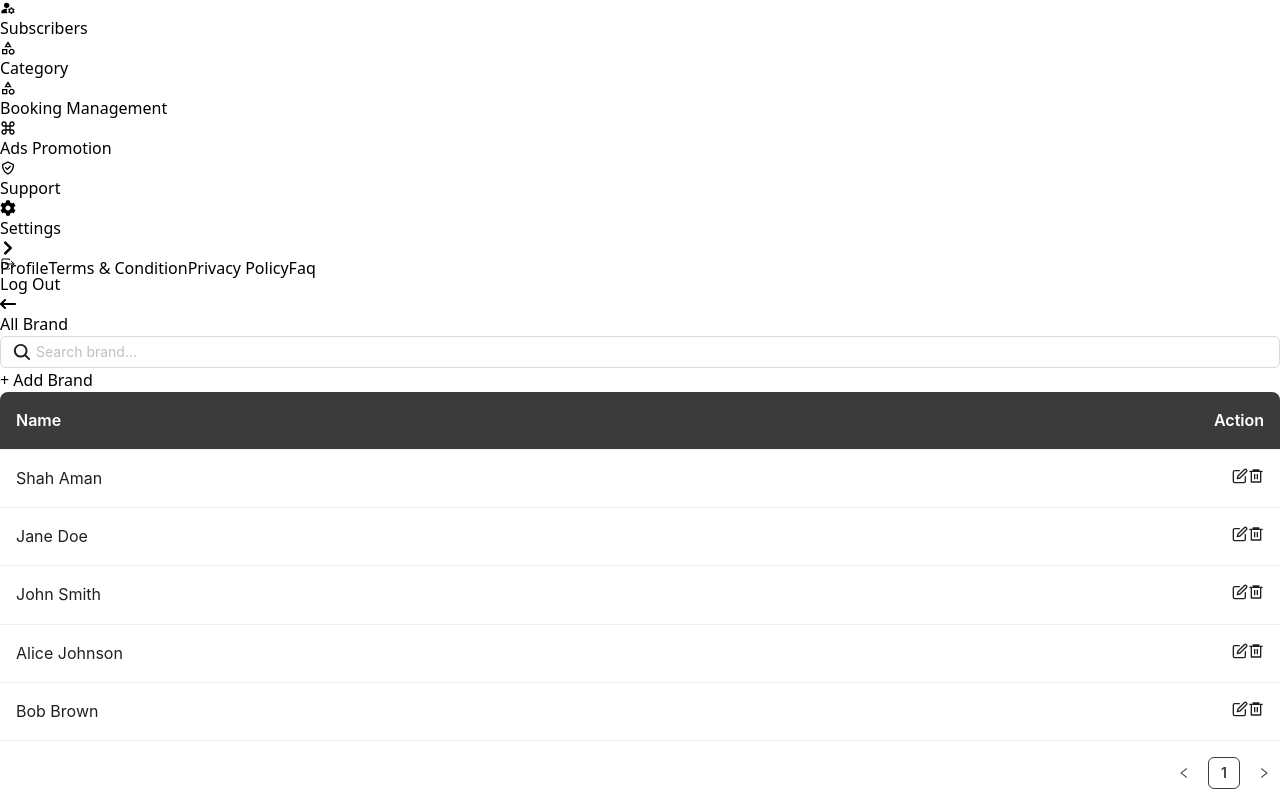
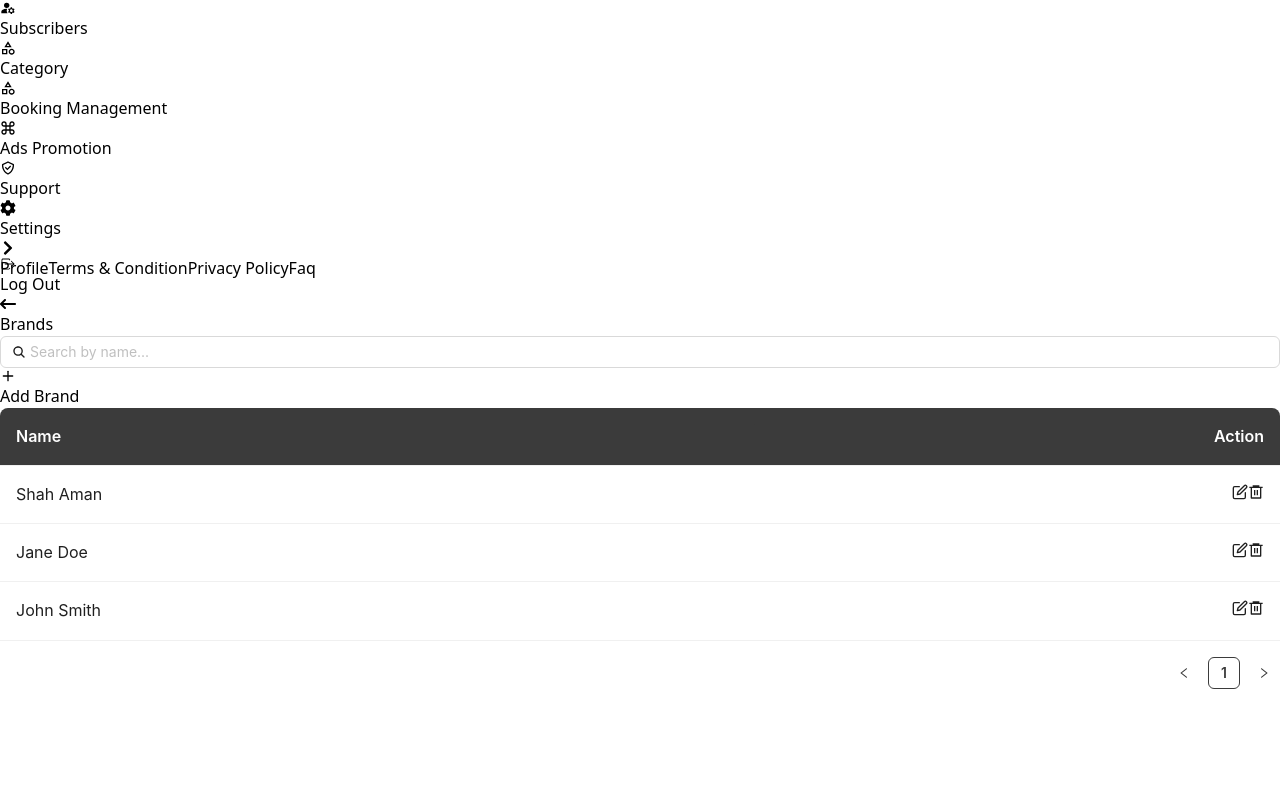
Before and after one commit to sparktechagency/dental-ecommerce-dashboard, a React (Vite) app: page /brand in a window 1280 px wide. Shown: the part 548-1353 px from the top of the page. After the commit the page ends 1253 px from the top, so only its background shows below. Built offline with nearby package versions, Linux system fonts and the light colour scheme.

Commit message:
brand page modal

```diff
--- a/src/page/brand/Brand.jsx
+++ b/src/page/brand/Brand.jsx
@@ -1,44 +1,110 @@
-import { ConfigProvider, Input, Table } from "antd";
+import { ConfigProvider, Input, Table, Modal, message } from "antd";
 import PageHeading from "../../shared/PageHeading";
-import { IoEyeOutline, IoSearch } from "react-icons/io5";
-import { MdBlockFlipped } from "react-icons/md";
-import { FiEdit } from "react-icons/fi";
+import { IoSearch } from "react-icons/io5";
+import { FiEdit, FiPlus, FiX } from "react-icons/fi";
 import { RiDeleteBin6Line } from "react-icons/ri";
+import { useState, useMemo } from "react";
 
 const Brand = () => {
-  const dataSource = [
+  const [searchText, setSearchText] = useState("");
+  const [isAddModalVisible, setIsAddModalVisible] = useState(false);
+  const [isEditModalVisible, setIsEditModalVisible] = useState(false);
+  const [isDeleteModalVisible, setIsDeleteModalVisible] = useState(false);
+  const [currentBrand, setCurrentBrand] = useState(null);
+  const [brandName, setBrandName] = useState("");
+
+  // Sample data - in a real app, this would come from an API
+  const [brands, setBrands] = useState([
     {
       key: "1",
-      no: "1",
+      id: "1",
       brandName: "Shah Aman",
     },
     {
       key: "2",
-      no: "2",
+      id: "2",
       brandName: "Jane Doe",
     },
     {
       key: "3",
-      no: "3",
+      id: "3",
       brandName: "John Smith",
     },
-    {
-      key: "4",
-      no: "4",
-      brandName: "Alice Johnson",
-    },
-    {
-      key: "5",
-      no: "5",
-      brandName: "Bob Brown",
-    },
-  ];
+  ]);
+
+  // Filter brands based on search text
+  const filteredBrands = useMemo(() => {
+    if (!searchText) return brands;
+    return brands.filter(brand =>
+      brand.brandName.toLowerCase().includes(searchText.toLowerCase())
+    );
+  }, [searchText, brands]);
+
+  // Handle Add Brand
+  const handleAddBrand = () => {
+    if (!brandName.trim()) {
+      message.error("Please enter a brand name");
+      return;
+    }
+
+    const newBrand = {
+      key: Date.now().toString(),
+      id: Date.now().toString(),
+      brandName: brandName.trim(),
+    };
+
+    setBrands([...brands, newBrand]);
+    message.success("Brand added successfully");
+    setBrandName("");
+    setIsAddModalVisible(false);
+  };
+
+  // Handle Edit Brand
+  const handleEditBrand = () => {
+    if (!brandName.trim()) {
+      message.error("Please enter a brand name");
+      return;
+    }
+
+    setBrands(
+      brands.map(brand =>
+        brand.id === currentBrand.id
+          ? { ...brand, brandName: brandName.trim() }
+          : brand
+      )
+    );
+
+    message.success("Brand updated successfully");
+    setIsEditModalVisible(false);
+    setBrandName("");
+    setCurrentBrand(null);
+  };
+
+  // Handle Delete Brand
+  const handleDeleteBrand = () => {
+    setBrands(brands.filter(brand => brand.id !== currentBrand?.id));
+    message.success("Brand deleted successfully");
+    setIsDeleteModalVisible(false);
+    setCurrentBrand(null);
+  };
+
+  // Open Edit Modal
+  const openEditModal = (brand) => {
+    setCurrentBrand(brand);
+    setBrandName(brand.brandName);
+    setIsEditModalVisible(true);
+  };
+
+  // Open Delete Confirmation
+  const openDeleteModal = (brand) => {
+    setCurrentBrand(brand);
+    setIsDeleteModalVisible(true);
+  };
 
   const columns = [
-    //     { title: "No", dataIndex: "no", key: "no" },
     {
       title: "Name",
-      key: "userName",
+      key: "brandName",
       dataIndex: "brandName",
     },
     {
@@ -48,54 +114,49 @@ const Brand = () => {
       render: (_, record) => (
         <div className="flex gap-2 justify-end">
           <button
-            //   onClick={() => {
-            //     setSelectedUser(record);
-            //     setUserDetailsModal(true);
-            //   }}
-            className="border border-[#3b3b3b] text-[#3b3b3b] rounded-lg p-2"
+            onClick={() => openEditModal(record)}
+            className="border border-[#3b3b3b] text-[#3b3b3b] rounded-lg p-2 hover:bg-gray-100 transition-colors"
           >
-            <FiEdit className="w-6 h-6 text-[#3b3b3b]" />
+            <FiEdit className="w-5 h-5" />
           </button>
           <button
-            //   onClick={() => {
-            //     setIsModalOpen(true);
-            //   }}
-            className="border border-[#3b3b3b] text-[#3b3b3b] rounded-lg p-2"
+            onClick={() => openDeleteModal(record)}
+            className="border border-red-500 text-red-500 rounded-lg p-2 hover:bg-red-50 transition-colors"
           >
-            <RiDeleteBin6Line className="w-6 h-6 text-[#3b3b3b]" />
+            <RiDeleteBin6Line className="w-5 h-5" />
           </button>
         </div>
       ),
     },
   ];
+
   return (
     <div>
-      <div className="flex flex-col md:flex-row justify-between items-start md:items-center mb-6 gap-4">
-        <PageHeading title="All Brand" />
-        {/* <div className="flex flex-col md:flex-row justify-center items-center md:items-center gap-2 w-full md:w-auto"> */}
-        <div className="flex gap-2 ">
-          <div className="relative w-full md:w-[200px] h-[46px]">
+      <div className="flex flex-col md:flex-row justify-between items-start md:items-center mb-5 gap-5">
+        <PageHeading title="Brands" />
+        <div className="flex flex-col md:flex-row justify-center items-center md:items-center gap-2 w-full md:w-auto">
+          <div className="relative w-full md:w-[300px]">
             <Input
-              placeholder="Search brand..."
-              //     value={searchText}
-              //       onChange={(e) => setSearchText(e.target.value)}
-              className="w-full h-[46px] pl-12 pr-4 rounded-md border-2 border-[#3b3b3b]"
-              prefix={
-                <IoSearch
-                  className="text-gray-400 absolute left-3 top-3.5"
-                  size={20}
-                />
-              }
+              placeholder="Search by name..."
+              value={searchText}
+              onChange={(e) => setSearchText(e.target.value)}
+              prefix={<IoSearch className="text-gray-400" />}
+              className="w-full h-[46px] px-4 py-2 border border-gray-300 rounded-lg focus:ring-2 focus:ring-blue-500 focus:border-transparent outline-none transition-all"
             />
           </div>
           <button
-            //   onClick={showAddModal}
-            className="w-full md:w-[200px] p-[10px] bg-[#136BFB] rounded text-white"
+            onClick={() => {
+              setBrandName("");
+              setIsAddModalVisible(true);
+            }}
+            className="w-full md:w-[200px] p-[10px] bg-[#136BFB] rounded text-white flex items-center justify-center gap-2 hover:bg-blue-600 transition-colors"
           >
-            + Add Brand
+            <FiPlus className="w-5 h-5" />
+            Add Brand
           </button>
         </div>
       </div>
+
       <ConfigProvider
         theme={{
           components: {
@@ -125,12 +186,125 @@ const Brand = () => {
         }}
       >
         <Table
-          dataSource={dataSource}
+          dataSource={filteredBrands}
           columns={columns}
           pagination={{ pageSize: 10 }}
           scroll={{ x: "max-content" }}
         />
       </ConfigProvider>
+
+      {/* Add Brand Modal */}
+      <Modal
+        title="Add New Brand"
+        open={isAddModalVisible}
+        onCancel={() => {
+          setIsAddModalVisible(false);
+          setBrandName("");
+        }}
+        footer={null}
+        centered
+      >
+        <div className="p-4">
+          <div className="mb-6">
+            <label className="block text-sm font-medium text-gray-900 mb-2">
+              Brand Name <span className="text-red-500">*</span>
+            </label>
+            <input
+              type="text"
+              placeholder="Enter brand name"
+              value={brandName}
+              onChange={(e) => setBrandName(e.target.value)}
+              className="w-full px-4 py-2 border border-gray-300 rounded-lg focus:ring-2 focus:ring-blue-500 focus:border-transparent outline-none transition-all"
+            />
+          </div>
+          <button
+            onClick={handleAddBrand}
+            className={`w-full py-2 px-4 rounded-lg font-medium text-white ${
+              brandName.trim()
+                ? "bg-blue-600 hover:bg-blue-700"
+                : "bg-gray-400 cursor-not-allowed"
+            } transition-colors`}
+          >
+            Add Brand
+          </button>
+        </div>
+      </Modal>
+
+      {/* Edit Brand Modal */}
+      <Modal
+        title="Edit Brand"
+        open={isEditModalVisible}
+        onCancel={() => {
+          setIsEditModalVisible(false);
+          setBrandName("");
+          setCurrentBrand(null);
+        }}
+        footer={null}
+        centered
+      >
+        <div className="p-4">
+          <div className="mb-6">
+            <label className="block text-sm font-medium text-gray-900 mb-2">
+              Brand Name <span className="text-red-500">*</span>
+            </label>
+            <input
+              type="text"
+              placeholder="Enter brand name"
+              value={brandName}
+              onChange={(e) => setBrandName(e.target.value)}
+              className="w-full px-4 py-2 border border-gray-300 rounded-lg focus:ring-2 focus:ring-blue-500 focus:border-transparent outline-none transition-all"
+            />
+          </div>
+          <button
+            onClick={handleEditBrand}
+            className={`w-full py-2 px-4 rounded-lg font-medium text-white ${
+              brandName.trim()
+                ? "bg-blue-600 hover:bg-blue-700"
+                : "bg-gray-400 cursor-not-allowed"
+            } transition-colors`}
+          >
+            Save Changes
+          </button>
+        </div>
+      </Modal>
+
+      {/* Delete Confirmation Modal */}
+      <Modal
+        title="Delete Brand"
+        open={isDeleteModalVisible}
+        onCancel={() => {
+          setIsDeleteModalVisible(false);
+          setCurrentBrand(null);
+        }}
+        footer={null}
+        centered
+      >
+        <div className="p-5">
+          <h1 className="text-xl text-center text-gray-800 mb-6">
+            Are you sure you want to delete "{currentBrand?.brandName}"?
+          </h1>
+          <p className="text-center text-gray-600 mb-6">
+            This action cannot be undone.
+          </p>
+          <div className="flex flex-col space-y-3">
+            <button
+              onClick={handleDeleteBrand}
+              className="w-full py-2 bg-red-500 text-white font-semibold rounded hover:bg-red-600 transition-colors"
+            >
+              Yes, Delete
+            </button>
+            <button
+              onClick={() => {
+                setIsDeleteModalVisible(false);
+                setCurrentBrand(null);
+              }}
+              className="w-full py-2 border border-gray-300 bg-white text-gray-700 font-semibold rounded hover:bg-gray-50 transition-colors"
+            >
+              Cancel
+            </button>
+          </div>
+        </div>
+      </Modal>
     </div>
   );
 };
```
